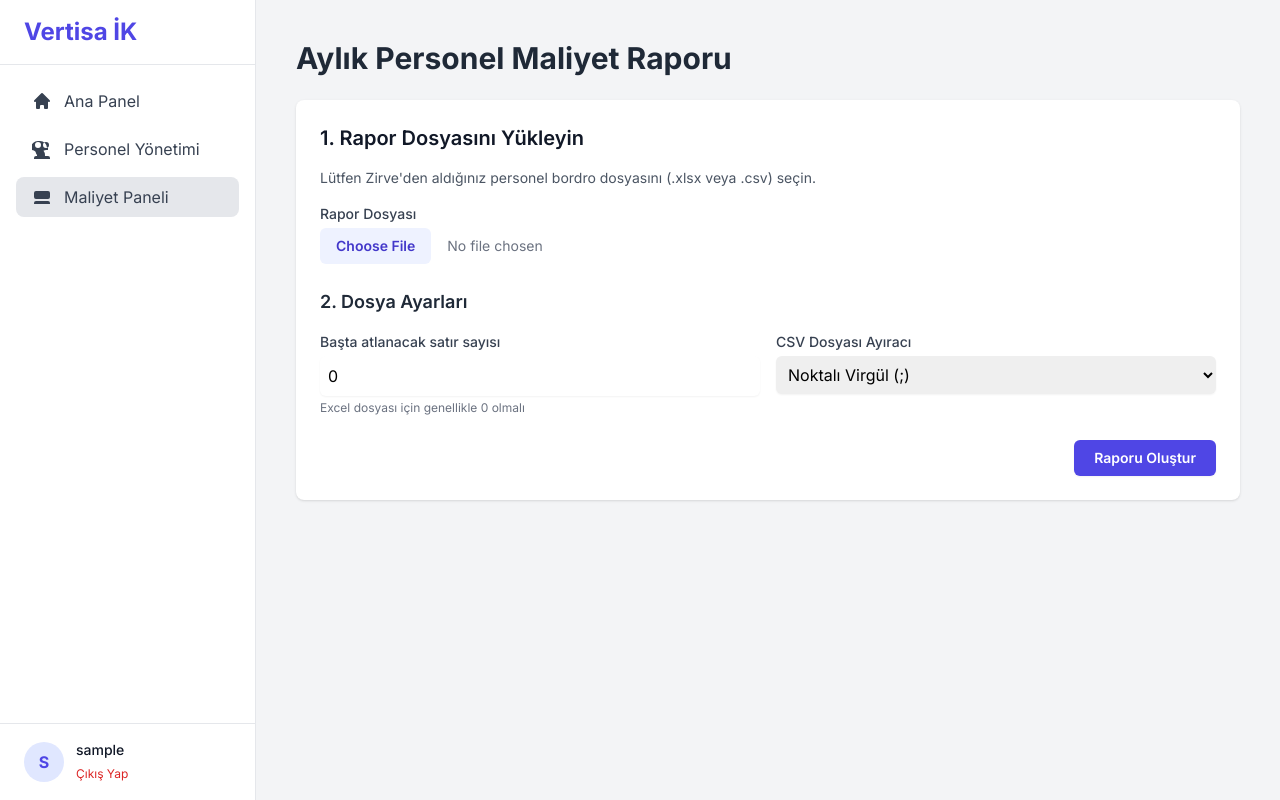
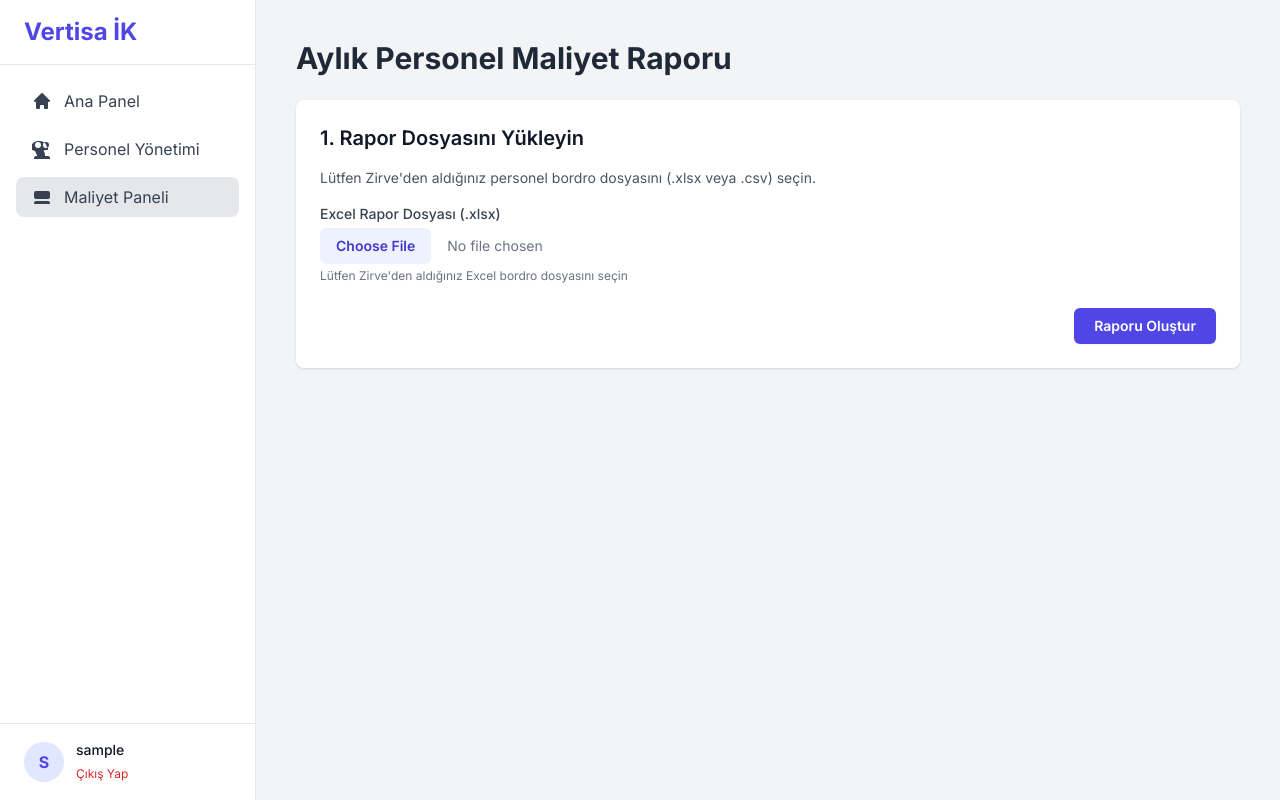
Before and after one commit to Sansverr/IK-Paneli, a Flask app: page /cost-analysis in a window 1280 px wide. Run offline with Flask 3, Linux system fonts and the light colour scheme; the visitor is signed in with stand-in values (Sample User, id 1); some libraries are stand-ins or nearby versions.

Commit message:
Assistant checkpoint: Excel dosya okuma işlemini düzelt ve basitleştir
Assistant generated file changes:
- main.py: Excel dosyası okuma işlemini düzelt ve gereksiz seçenekleri kaldır, Sadece Excel dosyalarını kabul et
- templates/cost_analysis.html: Gereksiz dosya ayarlarını kaldır

---

User prompt:

hala dosya verileri okumuyor. boş bırakılacak satır sayısı zaten sabit 4 .bu seçeneği kaldırır mısın ? ayrıca uzantı seçeneğini de kaldır excel raporu olacak bu.

Replit-Commit-Author: Assistant
Replit-Commit-Session-Id: b85732c2-b137-4fc9-b5a1-93e093158c9e

```diff
--- a/main.py
+++ b/main.py
@@ -17,7 +17,7 @@ import io
 # --- Uygulama Ayarları ---
 DATABASE = 'hr.db'
 UPLOAD_FOLDER = 'uploads'
-ALLOWED_EXTENSIONS = {'png', 'jpg', 'jpeg', 'pdf', 'xlsx', 'csv'}
+ALLOWED_EXTENSIONS = {'xlsx'}
 
 app = Flask(__name__)
 app.secret_key = os.environ.get('SECRET_KEY', 'bu-cok-gizli-bir-anahtar-olmalı-ve-degistirilmeli')
@@ -217,20 +217,10 @@ def cost_analysis():
             flash('Hata: Geçersiz dosya türü. Lütfen .xlsx veya .csv dosyası yükleyin.', 'danger')
             return redirect(request.url)
 
-        # --- 2. Adım: Dosyayı Okumayı Dene ---
+        # --- 2. Adım: Excel Dosyasını Okuma ---
         try:
-            rows_to_skip = int(request.form.get('rows_to_skip', 0))
-            separator = request.form.get('separator', ';')
-
-            if file.filename.endswith('.csv'):
-                df = pd.read_csv(file, skiprows=rows_to_skip, sep=separator, encoding='utf-8-sig', engine='python')
-            else:
-                # Excel dosyaları için birden fazla deneme
-                try:
-                    df = pd.read_excel(file, skiprows=rows_to_skip, engine='openpyxl')
-                except:
-                    file.seek(0)  # Dosya pointer'ını başa al
-                    df = pd.read_excel(file, skiprows=rows_to_skip)
+            # Excel dosyası için sabit olarak 4 satırı atla
+            df = pd.read_excel(file, skiprows=4, engine='openpyxl')
 
             # Sütun isimlerini temizle
             df.columns = df.columns.str.strip()
@@ -238,8 +228,23 @@ def cost_analysis():
             # Boş satırları temizle
             df = df.dropna(how='all')
 
+            # Eğer hala boşsa, farklı satır sayısı ile deneme yap
+            if df.empty or len(df.columns) < 3:
+                file.seek(0)
+                df = pd.read_excel(file, skiprows=3, engine='openpyxl')
+                df.columns = df.columns.str.strip()
+                df = df.dropna(how='all')
+
+            # Son deneme - hiç satır atlamadan
+            if df.empty or len(df.columns) < 3:
+                file.seek(0)
+                df = pd.read_excel(file, engine='openpyxl')
+                df.columns = df.columns.str.strip()
+                df = df.dropna(how='all')
+
             # Debug: Sütun isimlerini göster
             print("Dosyadaki sütunlar:", list(df.columns))
+            print("Veri satır sayısı:", len(df))
 
         except Exception as e:
             flash(f"HATA: Dosya okunamadı! Teknik Hata: {e}", 'danger')
--- a/templates/cost_analysis.html
+++ b/templates/cost_analysis.html
@@ -23,24 +23,9 @@
         <p class="text-sm text-gray-600 mb-4">Lütfen Zirve'den aldığınız personel bordro dosyasını (.xlsx veya .csv) seçin.</p>
 
         <div class="mb-4">
-             <label class="block text-sm font-medium text-gray-700 mb-1">Rapor Dosyası</label>
-             <input type="file" name="file" required class="block w-full text-sm text-gray-500 file:mr-4 file:py-2 file:px-4 file:rounded-md file:border-0 file:text-sm file:font-semibold file:bg-indigo-50 file:text-indigo-700 hover:file:bg-indigo-100">
-        </div>
-
-        <h3 class="text-lg font-semibold text-gray-800 mt-6 mb-4">2. Dosya Ayarları</h3>
-        <div class="grid grid-cols-1 md:grid-cols-2 gap-4">
-            <div>
-                 <label for="rows_to_skip" class="block text-sm font-medium text-gray-700">Başta atlanacak satır sayısı</label>
-                 <input type="number" id="rows_to_skip" name="rows_to_skip" value="0" class="mt-1 w-full rounded-md border-gray-300 shadow-sm p-2">
-                 <p class="text-xs text-gray-500 mt-1">Excel dosyası için genellikle 0 olmalı</p>
-            </div>
-            <div>
-                 <label for="separator" class="block text-sm font-medium text-gray-700">CSV Dosyası Ayıracı</label>
-                 <select id="separator" name="separator" class="mt-1 block w-full rounded-md border-gray-300 shadow-sm p-2">
-                    <option value=";">Noktalı Virgül (;)</option>
-                    <option value=",">Virgül (,)</option>
-                 </select>
-            </div>
+             <label class="block text-sm font-medium text-gray-700 mb-1">Excel Rapor Dosyası (.xlsx)</label>
+             <input type="file" name="file" accept=".xlsx" required class="block w-full text-sm text-gray-500 file:mr-4 file:py-2 file:px-4 file:rounded-md file:border-0 file:text-sm file:font-semibold file:bg-indigo-50 file:text-indigo-700 hover:file:bg-indigo-100">
+             <p class="text-xs text-gray-500 mt-1">Lütfen Zirve'den aldığınız Excel bordro dosyasını seçin</p>
         </div>
 
         <div class="mt-6 text-right">
```
